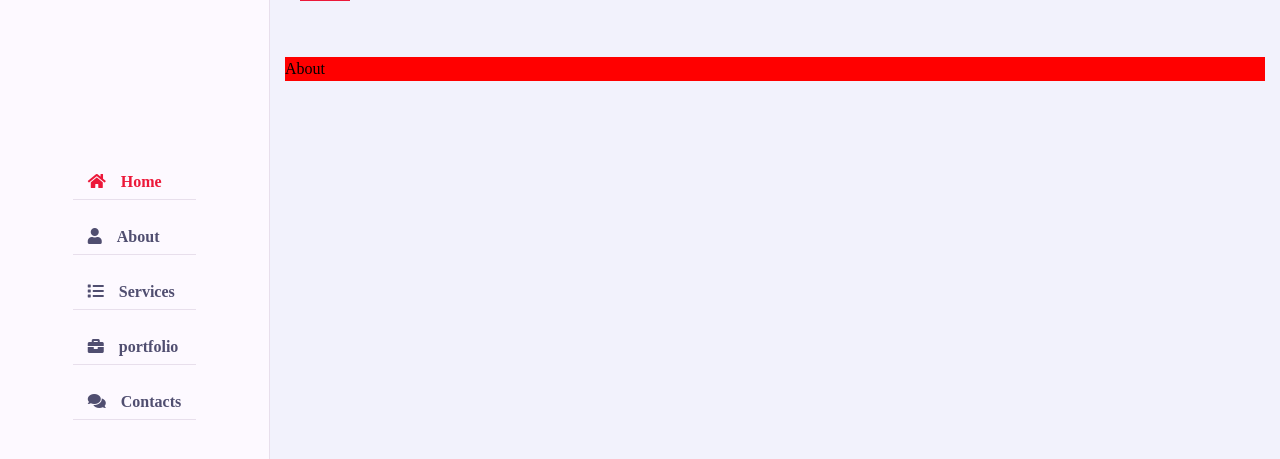
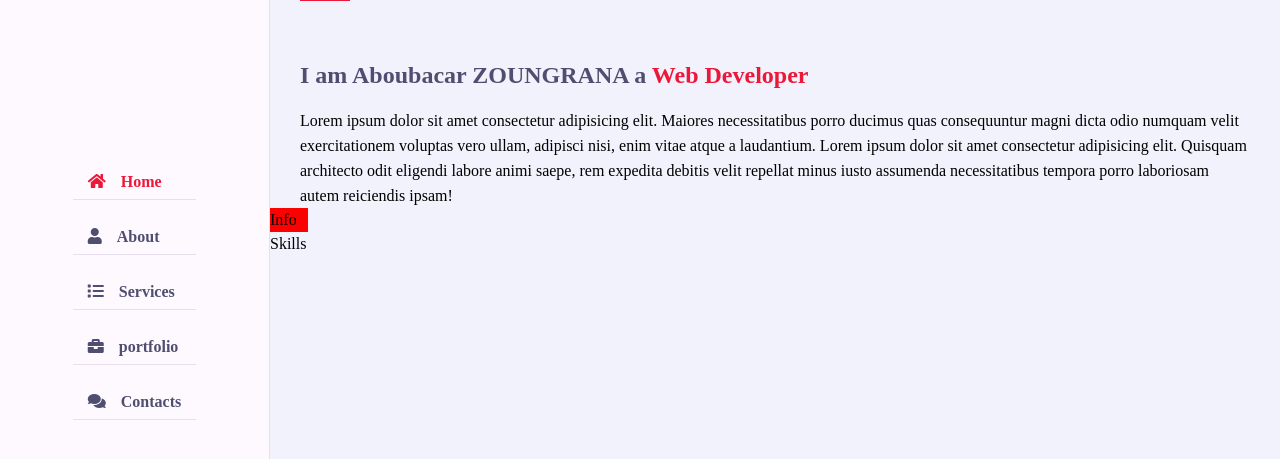
Before and after one commit to sompagnimdi/update-portfolio, a plain HTML site: page index.html in a window 1280 px wide. Shown: the part 123-582 px from the top of the page. Drawn offline with Linux system fonts and the light colour scheme; a web font is replaced by a local one.

Commit message:
About me section added

```diff
--- a/index.html
+++ b/index.html
@@ -83,7 +83,30 @@
               </div>
             </div>
             <div class="row">
-              <div class="about-content">About</div>
+              <div class="about-content padd-15">
+                <div class="row">
+                  <div class="about-text padd-15">
+                    <h3>
+                      I am Aboubacar ZOUNGRANA a <span>Web Developer</span>
+                    </h3>
+                    <p>
+                      Lorem ipsum dolor sit amet consectetur adipisicing elit.
+                      Maiores necessitatibus porro ducimus quas consequuntur
+                      magni dicta odio numquam velit exercitationem voluptas
+                      vero ullam, adipisci nisi, enim vitae atque a laudantium.
+                      Lorem ipsum dolor sit amet consectetur adipisicing elit.
+                      Quisquam architecto odit eligendi labore animi saepe, rem
+                      expedita debitis velit repellat minus iusto assumenda
+                      necessitatibus tempora porro laboriosam autem reiciendis
+                      ipsam!
+                    </p>
+                  </div>
+                  <div class="row">
+                    <div class="personal-info">Info</div>
+                    <div class="skills">Skills</div>
+                  </div>
+                </div>
+              </div>
             </div>
           </div>
         </section>
--- a/styles.css
+++ b/styles.css
@@ -327,5 +327,32 @@ section-title h2::after {
  .about .about-content {
     flex: 0 0 100%;
     max-width: 100%;
+ }
+
+ .about .about-content .about-text {
+    flex: 0 0 100%;
+    max-width: 100%;
+ }
+
+ .about .about-content .about-text h3 {
+    font-size: 24px;
+    margin-bottom: 15px;
+    font-weight: 700;
+    color: var(--text-black-900);
+ }
+
+ .about .about-content .about-text h3 span {
+    color: var(--skin-color);
+ }
+
+ .about .about-content .about-text p {
+    font-size: 16px;
+    line-height: 25px;
+    color: var(--text-black-700);
+ }
+
+ .about .about-content .personal-info {
+    flex: 0 0 60%;
+    max-width: 60%;
     background-color: red;
  }
```
